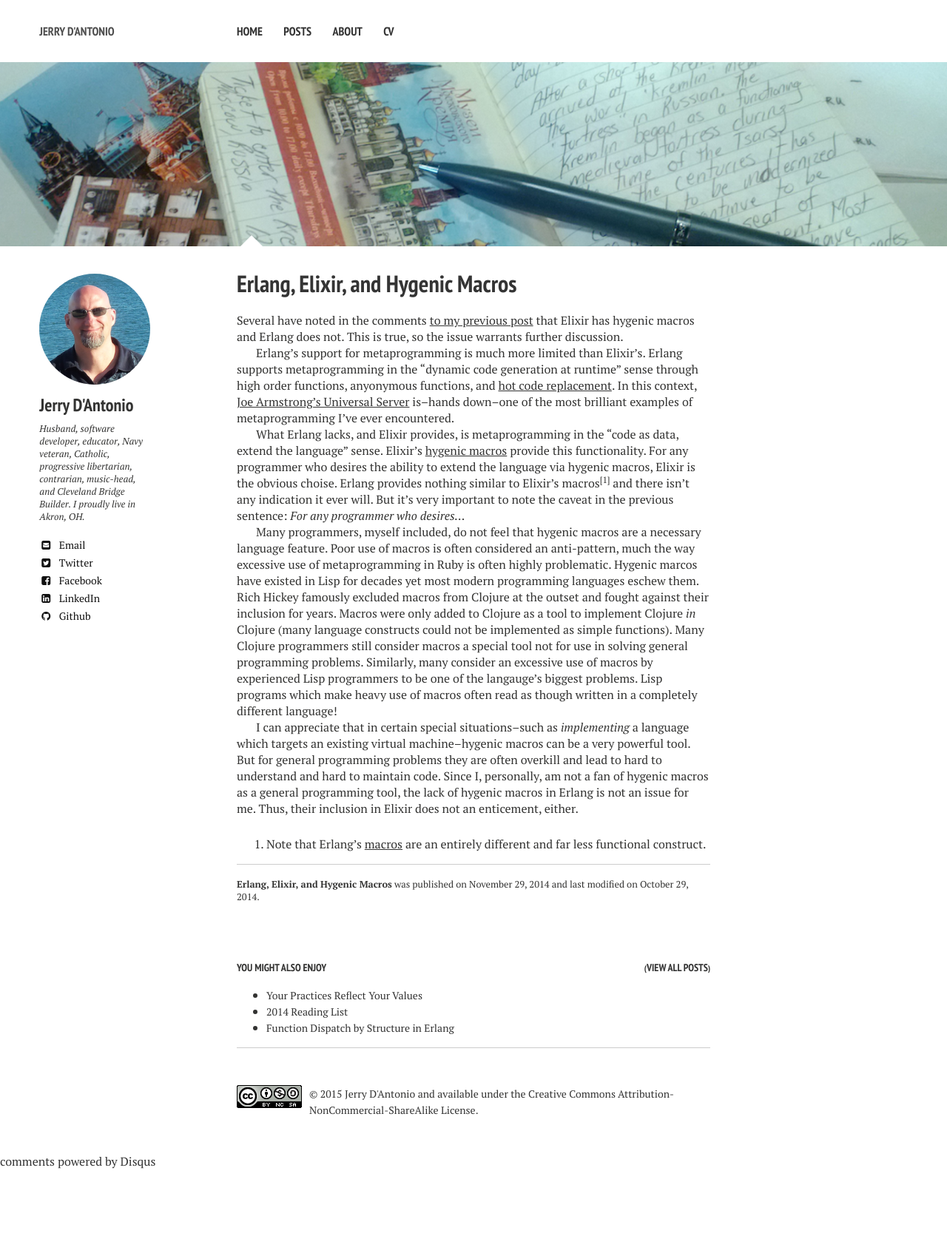
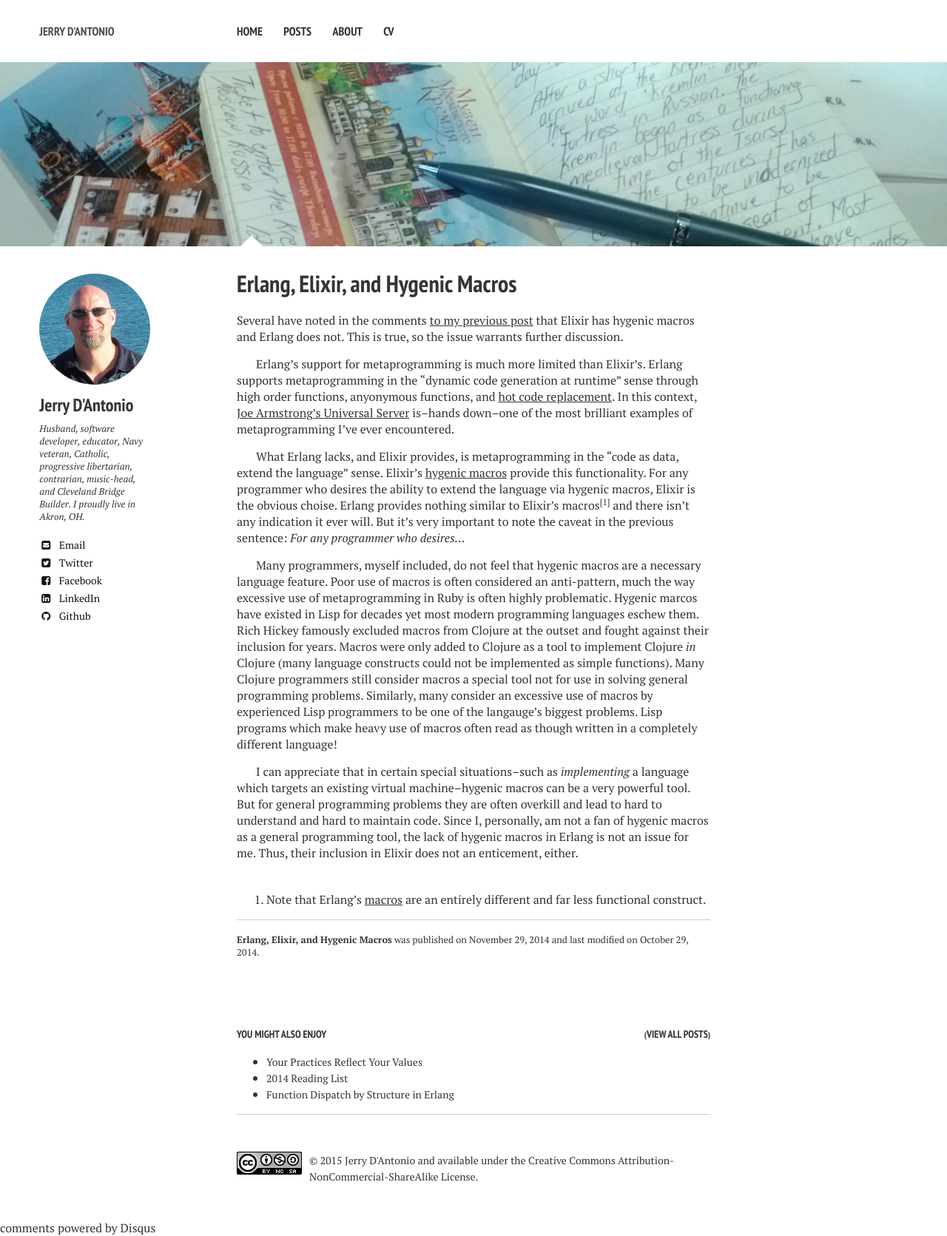
Before and after one commit to jdantonio/jdantonio.github.io, a Jekyll site: the page built from _posts/2014-11-29-elixir-and-erlang-macros.md, in a window 1280 px wide. Shown: the whole page at 74% size. Built offline with Jekyll 4.4.1, drawn with Linux system fonts in a browser that asks for light colours; nearby versions of some CDN libraries; comment, search, counter and statistics services are not loaded; before the commit the page ends 1581 px from its top, so only the background shows below that.

Commit message:
Increased the padding underneath paragraphs.

```diff
--- a/_sass/page.scss
+++ b/_sass/page.scss
@@ -225,6 +225,9 @@ $button-size: 1.5rem;
 		@media #{$x-large} {
 			@include grid(12,4.5);
 		}
+    p {
+      padding-bottom: 15px;
+    }
 	}
 }
 #index {
```
Also changed, not shown: _layouts/post.html (line endings or trailing spaces).
